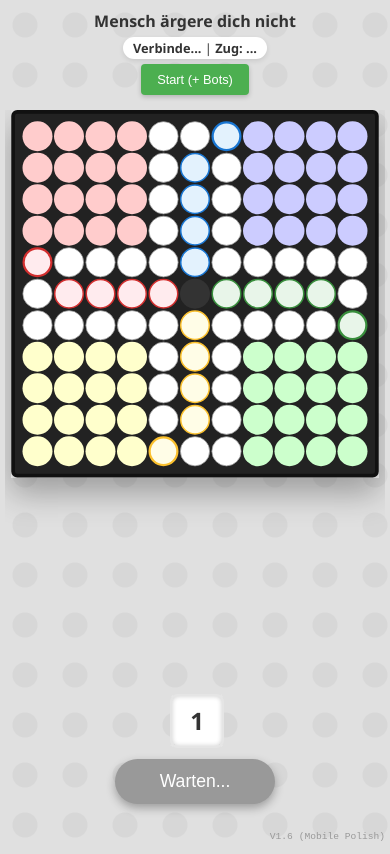
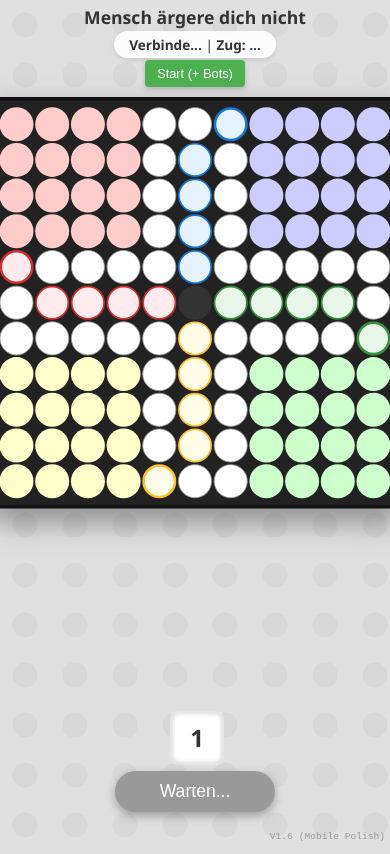
Before and after one commit to kaihar69/madn-game, a website: page public/index.html in a window 390 px wide. Drawn offline with nearby package versions, Linux system fonts and the light colour scheme; no server answers.

Commit message:
Update style.css

```diff
--- a/public/style.css
+++ b/public/style.css
@@ -8,57 +8,67 @@
     background-image: radial-gradient(circle, rgba(0,0,0,0.04) 12px, transparent 13px);
     background-size: 50px 50px;
     margin: 0;
-    padding: 5px; /* Weniger Padding für mehr Platz */
+    padding: 0; /* Kein Padding am Bodyrand mehr für max Breite */
     overflow-x: hidden;
-    height: 100vh; /* Volle Höhe nutzen */
+    height: 100vh;
+    touch-action: manipulation; /* Verbessert Touch-Reaktion */
 }
 
 h1 {
-    margin: 5px 0;
-    font-size: 1.2rem;
+    margin: 5px 0 2px 0;
+    font-size: 1.1rem;
     text-align: center;
 }
 
 /* Kompakte Info-Leiste oben */
 #header-info {
-    font-size: 0.9rem;
-    margin-bottom: 5px;
-    background: white;
-    padding: 5px 15px;
-    border-radius: 20px;
+    font-size: 0.85rem;
+    margin-bottom: 2px;
+    background: rgba(255,255,255,0.9);
+    padding: 4px 15px;
+    border-radius: 15px;
     box-shadow: 0 2px 5px rgba(0,0,0,0.1);
+    z-index: 50;
 }
 
 #turn-indicator { font-weight: bold; }
 #my-status { font-weight: bold; }
 
-.active-turn { color: #333; } /* Farbe wird via JS gesetzt */
+.active-turn { color: #333; }
 
-.bot-btn {
+/* Setup & Invite Buttons */
+#setup-controls {
+    display: flex;
+    gap: 10px;
+    margin-bottom: 5px;
+    z-index: 50;
+}
+
+.bot-btn, .invite-btn {
     background-color: #4CAF50;
     color: white;
     border: none;
-    padding: 8px 16px;
+    padding: 6px 12px;
     border-radius: 4px;
     cursor: pointer;
     font-size: 0.8rem;
     box-shadow: 0 2px 5px rgba(0,0,0,0.2);
-    margin-bottom: 5px;
 }
+.invite-btn { background-color: #2196F3; } /* Blau für Invite */
 
-/* BOARD WRAPPER: Das Herzstück für Mobile */
+/* BOARD WRAPPER */
 .board-wrapper {
-    flex-grow: 1; /* Nimmt den verfügbaren Platz ein */
+    flex-grow: 1;
     display: flex;
     justify-content: center;
-    align-items: flex-start; /* Oben ausrichten */
+    align-items: flex-start;
     width: 100%;
-    margin-top: 10px;
-    overflow: hidden; /* Verhindert Scrollbalken bei Scale */
+    margin-top: 5px; /* Ganz nah oben ran */
+    overflow: visible;
 }
 
 .board-container {
-    box-shadow: 0 20px 40px rgba(0,0,0,0.3);
+    box-shadow: 0 15px 35px rgba(0,0,0,0.4);
     transform-origin: center top;
 }
 
@@ -68,21 +78,17 @@
     grid-template-rows: repeat(11, 40px);
     gap: 2px;
     background-color: #222;
-    padding: 10px;
-    border: 5px solid #111;
+    padding: 8px; /* Etwas weniger Innenabstand */
+    border: 4px solid #111;
     border-radius: 8px;
 }
 
 .cell {
-    width: 40px;
-    height: 40px;
-    border-radius: 50%;
-    position: relative;
-    background-color: #333;
-    box-sizing: border-box;
+    width: 40px; height: 40px; border-radius: 50%; position: relative;
+    background-color: #333; box-sizing: border-box;
 }
 
-/* Farben und Pfade */
+/* Farben & Pfade */
 .path { background-color: white; border: 1px solid #999; }
 .start-field-red { background-color: #ffebee; border: 3px solid #d32f2f; }
 .start-field-blue { background-color: #e3f2fd; border: 3px solid #1976d2; }
@@ -97,46 +103,71 @@
 .target-green { background-color: #e8f5e9; border: 2px solid #388e3c; }
 .target-yellow { background-color: #fffde7; border: 2px solid #fbc02d; }
 
+/* --- FIGUREN DESIGN (Mit Punkt) --- */
 .piece {
-    width: 30px; height: 30px; border-radius: 50%; border: 2px solid white;
-    box-shadow: 2px 2px 5px rgba(0,0,0,0.8); position: absolute;
-    top: 50%; left: 50%; transform: translate(-50%, -50%);
-    z-index: 10; transition: all 0.3s cubic-bezier(0.175, 0.885, 0.32, 1.275);
+    width: 32px; /* Leicht größer für bessere Sichtbarkeit */
+    height: 32px;
+    border-radius: 50%;
+    border: 2px solid white;
+    box-shadow: 1px 2px 4px rgba(0,0,0,0.6);
+    position: absolute;
+    top: 50%; left: 50%;
+    transform: translate(-50%, -50%);
+    z-index: 10;
+    transition: all 0.3s cubic-bezier(0.175, 0.885, 0.32, 1.275);
+
+    /* Flexbox um den Punkt zu zentrieren */
+    display: flex;
+    justify-content: center;
+    align-items: center;
 }
+
+/* Der dunkle Punkt in der Mitte */
+.piece::after {
+    content: '';
+    width: 8px;
+    height: 8px;
+    background-color: rgba(0,0,0,0.6); /* Halb-transparentes Schwarz */
+    border-radius: 50%;
+    display: block;
+}
+
 .piece.red { background-color: #d32f2f; }
 .piece.blue { background-color: #1976d2; }
 .piece.green { background-color: #388e3c; }
 .piece.yellow { background-color: #fbc02d; }
 
-/* Controls */
+
+/* Controls (Würfel) - Näher ran */
 .controls {
-    margin-bottom: 20px;
+    /* Negativer Margin zieht es nach oben über den leeren Raum des Scalings */
+    margin-top: -10px;
+    margin-bottom: 10px;
     display: flex;
     flex-direction: column;
     align-items: center;
-    gap: 10px;
+    gap: 5px; /* Weniger Abstand zwischen Würfel und Button */
     width: 100%;
-    z-index: 20; /* Über dem Board, falls overlap */
+    z-index: 20;
 }
 
 button#rollBtn {
-    padding: 12px 40px;
+    padding: 10px 40px;
     font-size: 1.1rem;
     cursor: pointer;
     background-color: #333;
     color: white;
     border: none;
-    border-radius: 25px; /* Rundere Buttons */
+    border-radius: 25px;
     box-shadow: 0 4px 10px rgba(0,0,0,0.3);
     min-width: 160px;
 }
-button:disabled { background-color: #999 !important; cursor: not-allowed; box-shadow: none; }
+button:disabled { background-color: #999 !important; }
 
-#log-container { height: 20px; color: #d32f2f; font-weight: bold; text-align: center; font-size: 0.8rem; margin-bottom: 5px; }
+#log-container { height: 20px; color: #d32f2f; font-weight: bold; text-align: center; font-size: 0.8rem; margin-bottom: 2px; z-index: 60;}
 #version-tag { position: fixed; bottom: 2px; right: 5px; font-size: 0.6rem; color: #999; font-family: monospace; pointer-events: none; }
 
-/* --- 3D WÜRFEL --- */
-
+/* 3D WÜRFEL */
 .scene { width: 50px; height: 50px; perspective: 400px; margin-bottom: 5px; }
 .cube { width: 50px; height: 50px; position: relative; transform-style: preserve-3d; transform: translateZ(-25px); transition: transform 0.6s ease-out; }
 .cube__face {
@@ -145,19 +176,11 @@
     border-radius: 8px; box-shadow: inset 0 0 5px rgba(0,0,0,0.2);
 }
 
-/* WÜRFEL FARBEN */
-/* Default (Weiß) */
 .cube__face { background: white; color: #333; }
-
-/* Rot */
 .cube.red .cube__face { background: #d32f2f; color: white; border-color: #b71c1c; }
-/* Blau */
 .cube.blue .cube__face { background: #1976d2; color: white; border-color: #0d47a1; }
-/* Grün */
 .cube.green .cube__face { background: #388e3c; color: white; border-color: #1b5e20; }
-/* Gelb (Schwarze Schrift für Kontrast) */
 .cube.yellow .cube__face { background: #fbc02d; color: #333; border-color: #f57f17; }
-
 
 .cube__face--1  { transform: rotateY(  0deg) translateZ(25px); }
 .cube__face--2  { transform: rotateY( 90deg) translateZ(25px); }
@@ -172,34 +195,38 @@
 .cube.show-4 { transform: translateZ(-25px) rotateY(  90deg); }
 .cube.show-5 { transform: translateZ(-25px) rotateX( -90deg); }
 .cube.show-6 { transform: translateZ(-25px) rotateX(  90deg); }
-
 .cube.rolling { animation: tumble 0.4s infinite linear; }
 @keyframes tumble {
     0% { transform: rotateX(0) rotateY(0) rotateZ(0); }
     100% { transform: rotateX(360deg) rotateY(720deg) rotateZ(360deg); }
 }
 
-/* --- MOBILE OPTIMIERUNG --- */
+/* --- MOBILE OPTIMIERUNG (Randlos & Dicht) --- */
 
 @media (max-width: 600px) {
-    /* Header kompakter */
-    h1 { font-size: 1rem; margin-top: 5px; }
-    #header-info { font-size: 0.8rem; padding: 2px 10px; }
+    /* Aggressives Scaling um Breite zu füllen */
+    .board-container {
+        transform: scale(0.85); /* Standard Handy (ca 390px breit) */
+        /* Wir ziehen das leere Element unten massiv nach oben, weil Scale Platz lässt */
+        margin-bottom: -100px;
+    }
 
-    /* Board passt sich der Breite an */
-    /* Wir berechnen den Zoom-Faktor: Screen-Breite / Board-Breite (ca 480px inkl Rand) */
-    .board-container {
-        /* Standard Scale für Mobile */
-        transform: scale(0.75);
+    /* Würfel näher ran holen */
+    .controls {
+        margin-top: -30px; /* Zieht Steuerungen hoch in den Scale-Leerraum */
     }
 }
 
 @media (max-width: 380px) {
-    /* Für kleine iPhones / Androids */
+    /* Kleine iPhones / ältere Androids (ca 360px breit) */
     .board-container {
-        transform: scale(0.62); /* Maximale Breite nutzen */
+        transform: scale(0.76);
+        margin-bottom: -130px;
     }
-    .board-wrapper {
-        margin-top: 0; /* Näher ran */
-    }
+    .controls { margin-top: -40px; }
 }
+
+@media (max-width: 330px) {
+    /* iPhone SE 1st gen etc */
+    .board-container { transform: scale(0.68); margin-bottom: -150px; }
+}
```
